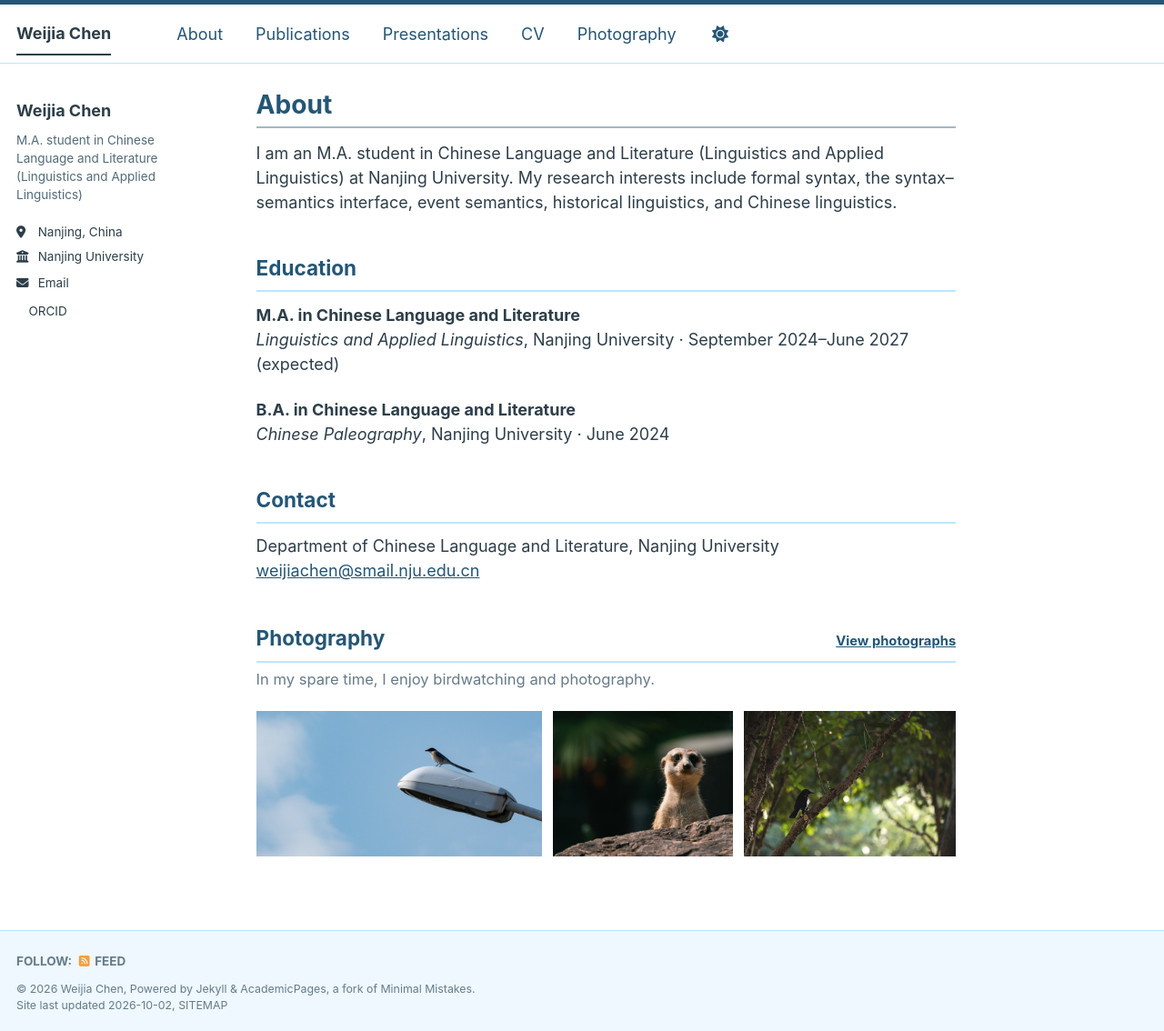
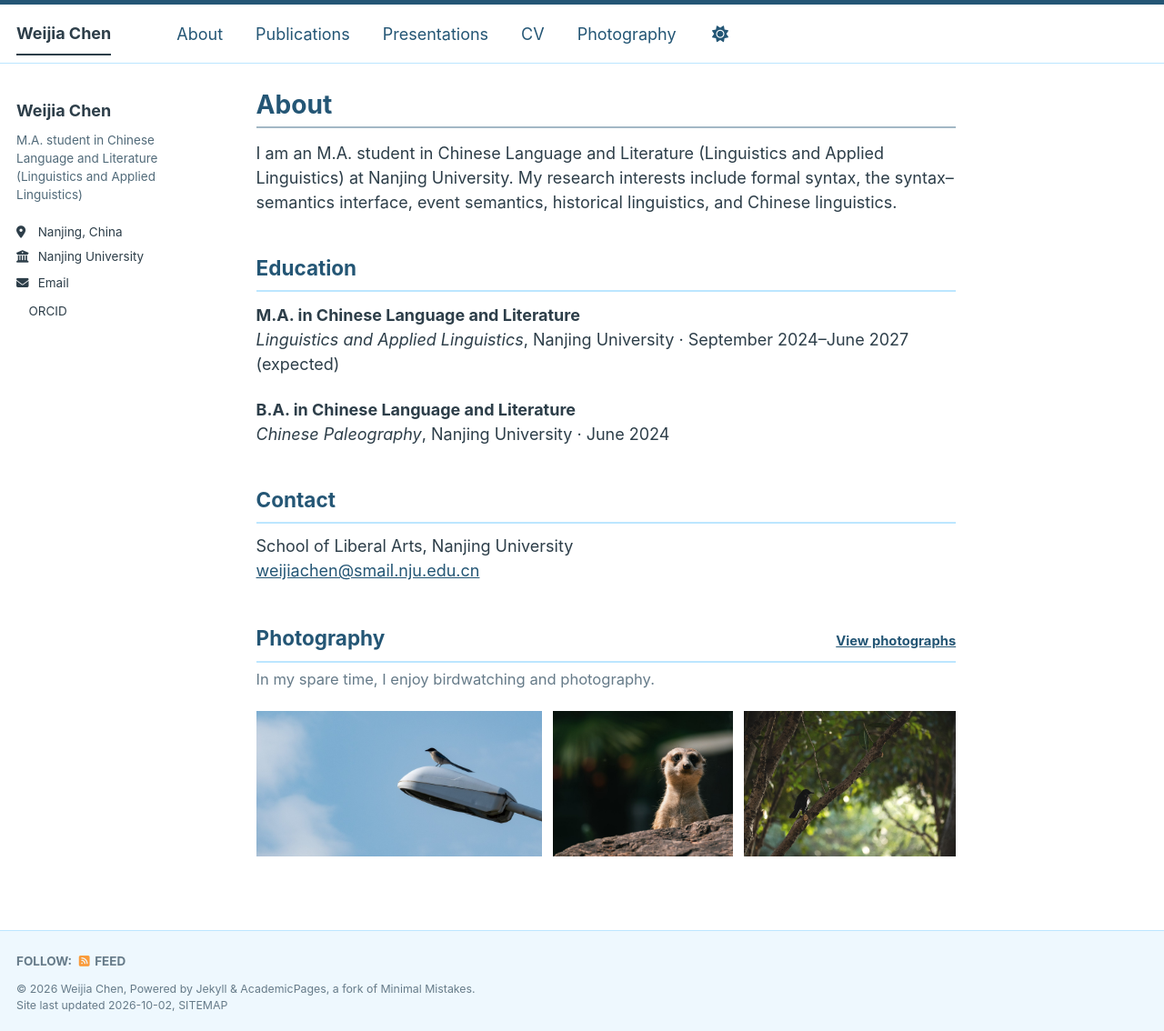
Before and after one commit to weijiachen0910/weijiachen0910.github.io, a Jekyll site: the page built from _pages/about.md, in a window 1280 px wide and 1134 px high. Shown: the whole window at 91% size. Built offline with Jekyll 4.4.1, drawn with Linux system fonts in a browser that asks for light colours; a style sheet for code colours, icons or effects is not loaded.

Commit message:
Correct school affiliation

```diff
--- a/_pages/about.md
+++ b/_pages/about.md
@@ -19,7 +19,7 @@ I am an M.A. student in Chinese Language and Literature (Linguistics and Applied
 
 ## Contact
 
-Department of Chinese Language and Literature, Nanjing University<br>
+School of Liberal Arts, Nanjing University<br>
 [weijiachen@smail.nju.edu.cn](mailto:weijiachen@smail.nju.edu.cn)
 
 <section class="photo-preview-section">
```
